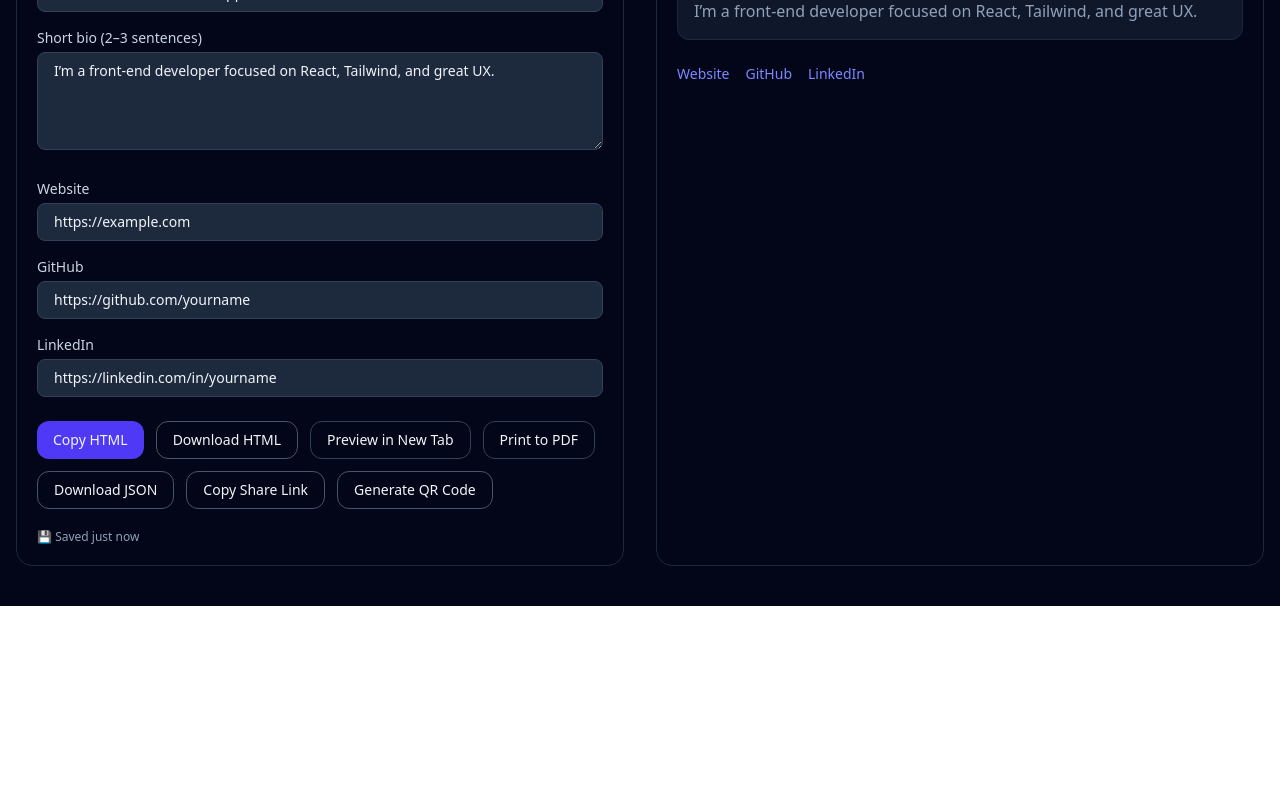
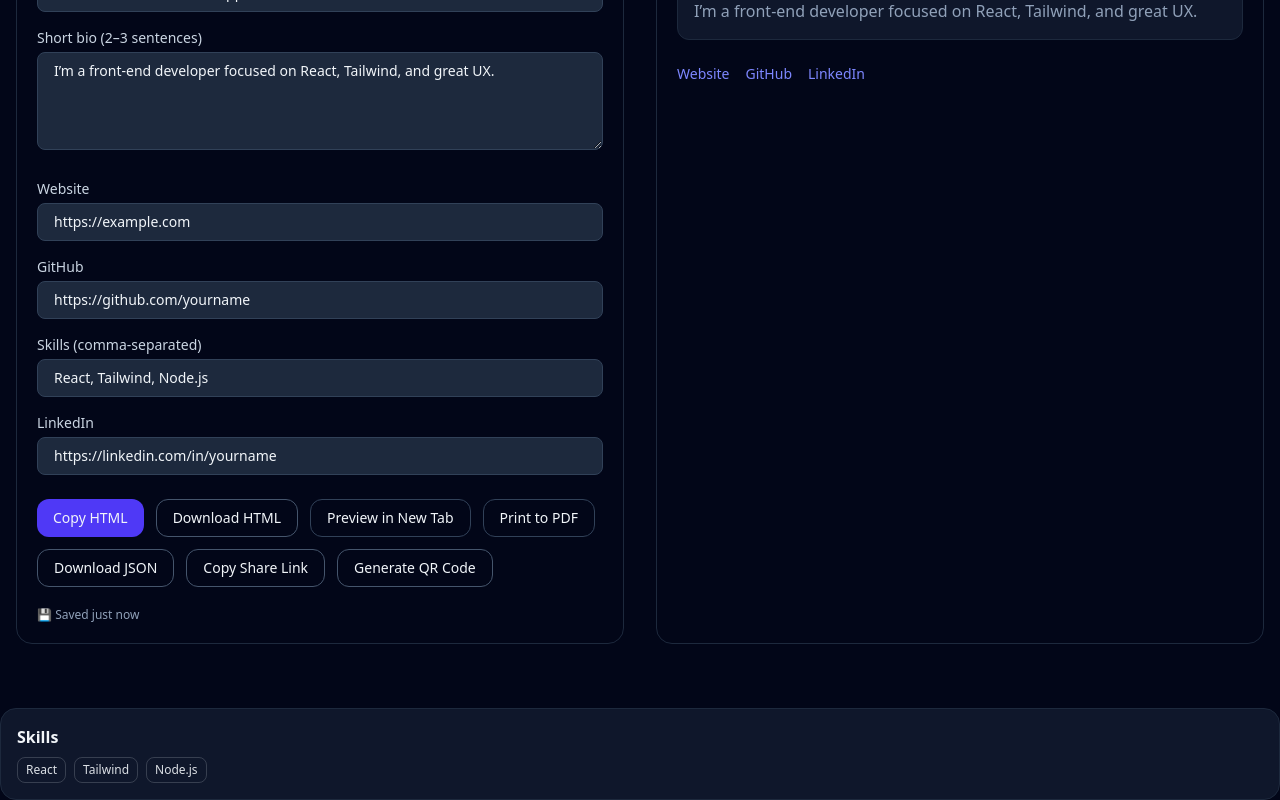
Before and after one commit to youniscode/my-portfolio, a React (Vite) app: page /portfolio-builder in a window 1280 px wide. Shown: the part 450-1250 px from the top of the page. Before the commit the page ends 1056 px from the top, so only its background shows below. Built offline with nearby package versions, Linux system fonts and the light colour scheme.

Commit message:
Add Skills input and preview section to Portfolio Builder

```diff
--- a/src/pages/PortfolioBuilder.jsx
+++ b/src/pages/PortfolioBuilder.jsx
@@ -36,6 +36,7 @@ export default function PortfolioBuilder() {
     website: "https://example.com",
     github: "https://github.com/yourname",
     linkedin: "https://linkedin.com/in/yourname",
+    skills: "React, Tailwind, Node.js",
   });
 
   /* ---------- UI state ---------- */
@@ -398,6 +399,12 @@ export default function PortfolioBuilder() {
                 onChange={handle}
               />
               <Input
+                label="Skills (comma-separated)"
+                name="skills"
+                value={form.skills}
+                onChange={handle}
+              />
+              <Input
                 label="LinkedIn"
                 name="linkedin"
                 value={form.linkedin}
@@ -511,6 +518,21 @@ export default function PortfolioBuilder() {
           </div>
         </div>
       </div>
+      {parseSkills(form.skills).length > 0 && (
+        <div className={`${t.card} rounded-2xl p-4 mt-6`}>
+          <h3 className="font-semibold mb-2">Skills</h3>
+          <div className="flex flex-wrap gap-2">
+            {parseSkills(form.skills).map((sk) => (
+              <span
+                key={sk}
+                className="px-2 py-1 text-xs rounded-lg border border-current/20 opacity-90"
+              >
+                {sk}
+              </span>
+            ))}
+          </div>
+        </div>
+      )}
 
       {/* QR Modal */}
       {qr.open && (
@@ -567,6 +589,14 @@ export default function PortfolioBuilder() {
     </div>
   );
 }
+function parseSkills(s) {
+  if (!s) return [];
+  return s
+    .split(",")
+    .map((x) => x.trim())
+    .filter(Boolean)
+    .slice(0, 12);
+}
 
 /* ---------- small input helpers ---------- */
 function Input({ label, ...props }) {
```
